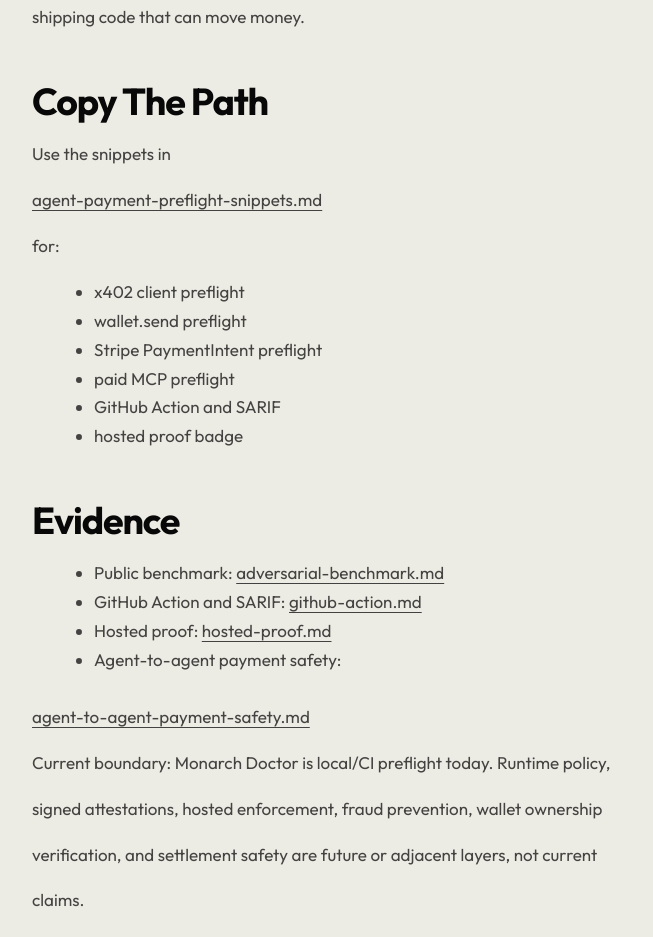
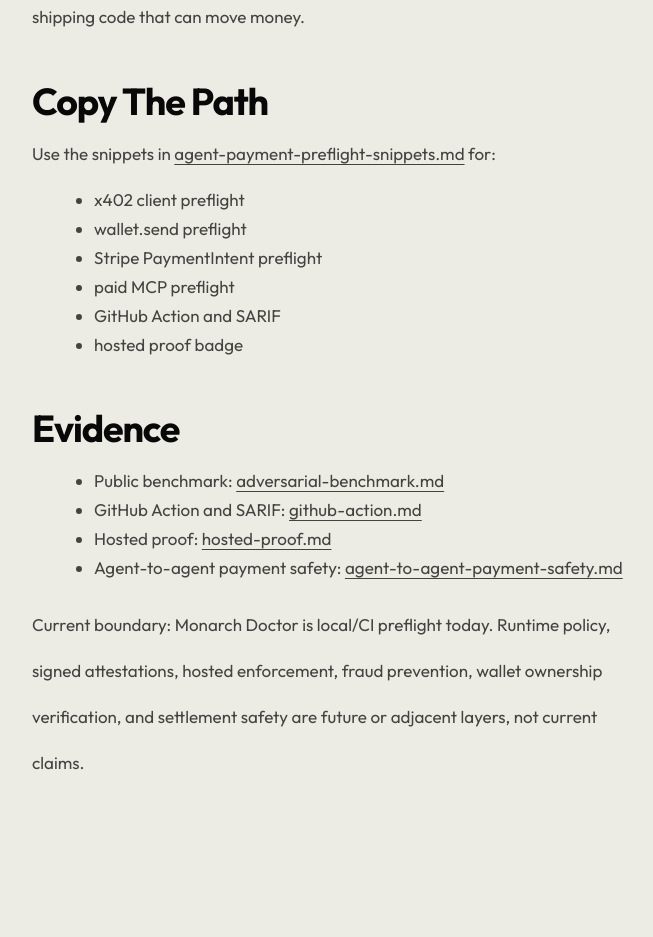
Before and after one commit to ghostmonarch/x402ms, a website: page public/docs/payment-code-preflight-for-ai-agents.html in a window 1280 px wide. Shown: the part 1836-2773 px from the top of the page, without its empty margins (428-1081 px from the left). After the commit the page ends 2735 px from the top, so only its background shows below. Drawn offline with Linux system fonts and the light colour scheme.

Commit message:
Fix payment-code preflight page links

```diff
--- a/public/docs/payment-code-preflight-for-ai-agents.html
+++ b/public/docs/payment-code-preflight-for-ai-agents.html
@@ -82,9 +82,7 @@ Is the payment code path guarded before funds can move?
 <p>or settlement verifier. It is the payment-code preflight agents run before</p>
 <p>shipping code that can move money.</p>
 <h2>Copy The Path</h2>
-<p>Use the snippets in</p>
-<p><a href="./agent-payment-preflight-snippets.md">agent-payment-preflight-snippets.md</a></p>
-<p>for:</p>
+<p>Use the snippets in <a href="./agent-payment-preflight-snippets.md">agent-payment-preflight-snippets.md</a> for:</p>
 <ul>
 <li>x402 client preflight</li>
 <li>wallet.send preflight</li>
@@ -98,9 +96,8 @@ Is the payment code path guarded before funds can move?
 <li>Public benchmark: <a href="./adversarial-benchmark.md">adversarial-benchmark.md</a></li>
 <li>GitHub Action and SARIF: <a href="./github-action.md">github-action.md</a></li>
 <li>Hosted proof: <a href="./hosted-proof.md">hosted-proof.md</a></li>
-<li>Agent-to-agent payment safety:</li>
+<li>Agent-to-agent payment safety: <a href="./agent-to-agent-payment-safety.md">agent-to-agent-payment-safety.md</a></li>
 </ul>
-<p>  <a href="./agent-to-agent-payment-safety.md">agent-to-agent-payment-safety.md</a></p>
 <p>Current boundary: Monarch Doctor is local/CI preflight today. Runtime policy,</p>
 <p>signed attestations, hosted enforcement, fraud prevention, wallet ownership</p>
 <p>verification, and settlement safety are future or adjacent layers, not current</p>
```
Also changed, not shown: public/docs/payment-code-preflight-for-ai-agents.md (+2 -5 lines), public/read/payment-code-preflight-for-ai-agents.html (+2 -5 lines), public/docs/manifest.json.
